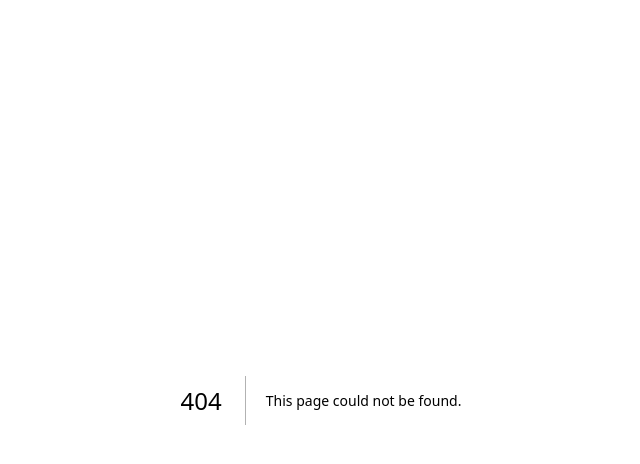
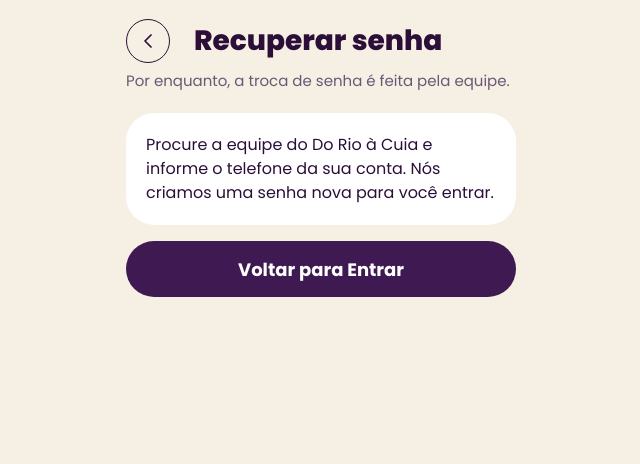
Before and after one commit to LucasAugustoRodrigues/do-rio-a-cuia, a Next.js app: page /recuperar-senha in a window 1280 px wide. Before the commit this address had no page. Shown: the top 464 px of the page, without its empty margins (319-959 px from the left). Built offline with nearby package versions, Linux system fonts and the light colour scheme.

Commit message:
feat(ui): TextField, BackButton, Alerta e tela recuperar senha

```diff
--- /dev/null
+++ b/app/recuperar-senha/page.tsx
@@ -0,0 +1,17 @@
+import CabecalhoTela from "@/components/CabecalhoTela";
+import { Button } from "@/components/ui/Button";
+
+export default function RecuperarSenhaPage() {
+  return (
+    <main className="mx-auto flex min-h-dvh w-full max-w-[430px] flex-col px-5 pt-[19px] pb-6">
+      <CabecalhoTela titulo="Recuperar senha" voltarPara="/entrar" />
+      <p className="mt-1.5 text-[15px] leading-6 text-roxo-texto-2">Por enquanto, a troca de senha é feita pela equipe.</p>
+      <div data-card-recuperar className="mt-5 rounded-[28px] bg-branco p-5 text-[16px] leading-6 text-roxo-900">
+        Procure a equipe do Do Rio à Cuia e informe o telefone da sua conta. Nós criamos uma senha nova para você entrar.
+      </div>
+      <div className="mt-4">
+        <Button href="/entrar">Voltar para Entrar</Button>
+      </div>
+    </main>
+  );
+}
--- /dev/null
+++ b/components/CabecalhoTela.tsx
@@ -0,0 +1,10 @@
+import BackButton from "@/components/ui/BackButton";
+
+export default function CabecalhoTela({ titulo, voltarPara }: { titulo: string; voltarPara: string }) {
+  return (
+    <header className="flex items-center gap-6">
+      <BackButton href={voltarPara} />
+      <h1 className="text-[28px] font-extrabold leading-9 text-roxo-900">{titulo}</h1>
+    </header>
+  );
+}
--- /dev/null
+++ b/components/ui/Alerta.tsx
@@ -0,0 +1,9 @@
+import { ReactNode } from "react";
+
+export default function Alerta({ children }: { children: ReactNode }) {
+  return (
+    <p role="alert" data-erro className="rounded-[16px] bg-rosa-alerta px-4 py-3 text-[14px] font-medium leading-5 text-vermelho">
+      {children}
+    </p>
+  );
+}
--- /dev/null
+++ b/components/ui/BackButton.tsx
@@ -0,0 +1,10 @@
+import Link from "next/link";
+import { ChevronLeft } from "lucide-react";
+
+export default function BackButton({ href }: { href: string }) {
+  return (
+    <Link href={href} aria-label="Voltar" data-voltar className="grid size-11 shrink-0 place-items-center rounded-full border border-roxo-900 text-roxo-900">
+      <ChevronLeft size={24} strokeWidth={1.75} aria-hidden />
+    </Link>
+  );
+}
--- /dev/null
+++ b/components/ui/TextField.tsx
@@ -0,0 +1,25 @@
+import { ComponentPropsWithoutRef } from "react";
+
+type TextFieldProps = {
+  rotulo: string;
+  name: string;
+  erro?: boolean;
+} & Omit<ComponentPropsWithoutRef<"input">, "name">;
+
+export default function TextField({ rotulo, name, erro, ...props }: TextFieldProps) {
+  const id = "campo-" + name;
+  return (
+    <div>
+      <label htmlFor={id} className="block text-[15px] font-medium leading-6 text-roxo-900">
+        {rotulo}
+      </label>
+      <input
+        id={id}
+        name={name}
+        aria-invalid={erro || undefined}
+        className="mt-1.5 h-[52px] w-full rounded-[16px] border-[1.5px] border-bege-borda bg-branco px-4 text-[16px] text-roxo-900 placeholder:text-roxo-texto-2 aria-[invalid=true]:border-vermelho"
+        {...props}
+      />
+    </div>
+  );
+}
```
